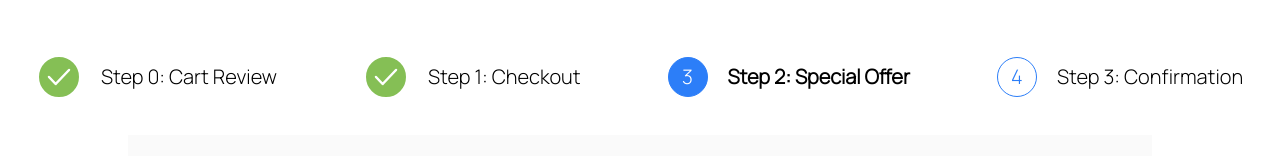
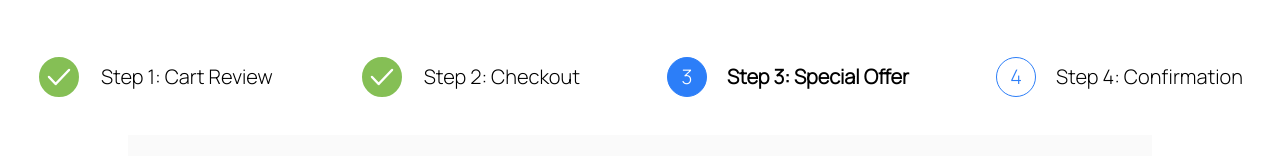
Before and after one commit to AndresAusecha/ejam-test, a Next.js app: page / in a window 1280 px wide. Shown: the part 274-430 px from the top of the page. Built offline with nearby package versions, Linux system fonts and the light colour scheme.

Commit message:
add a addition to have natural integers

```diff
--- a/src/app/components/steps/Steps.jsx
+++ b/src/app/components/steps/Steps.jsx
@@ -26,7 +26,7 @@ export default () => {
               {step.name}
             </p>
             <p className={cx("hidden lg:block ml-5 text-xl leading-[22px] mt-3 lg:mt-0", step.active ? "font-bold" : "font-normal")}>
-              Step {index}: {step.name}
+              Step {index + 1}: {step.name}
             </p>
           </div>
         )
```
